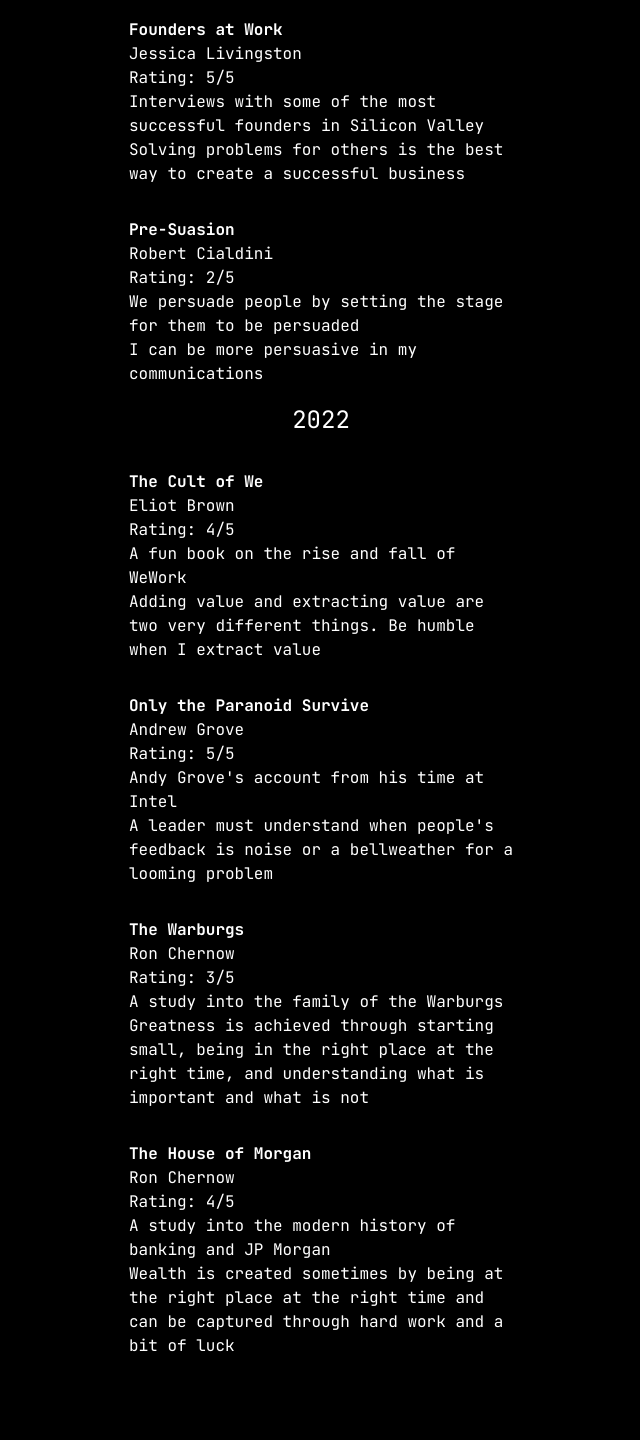
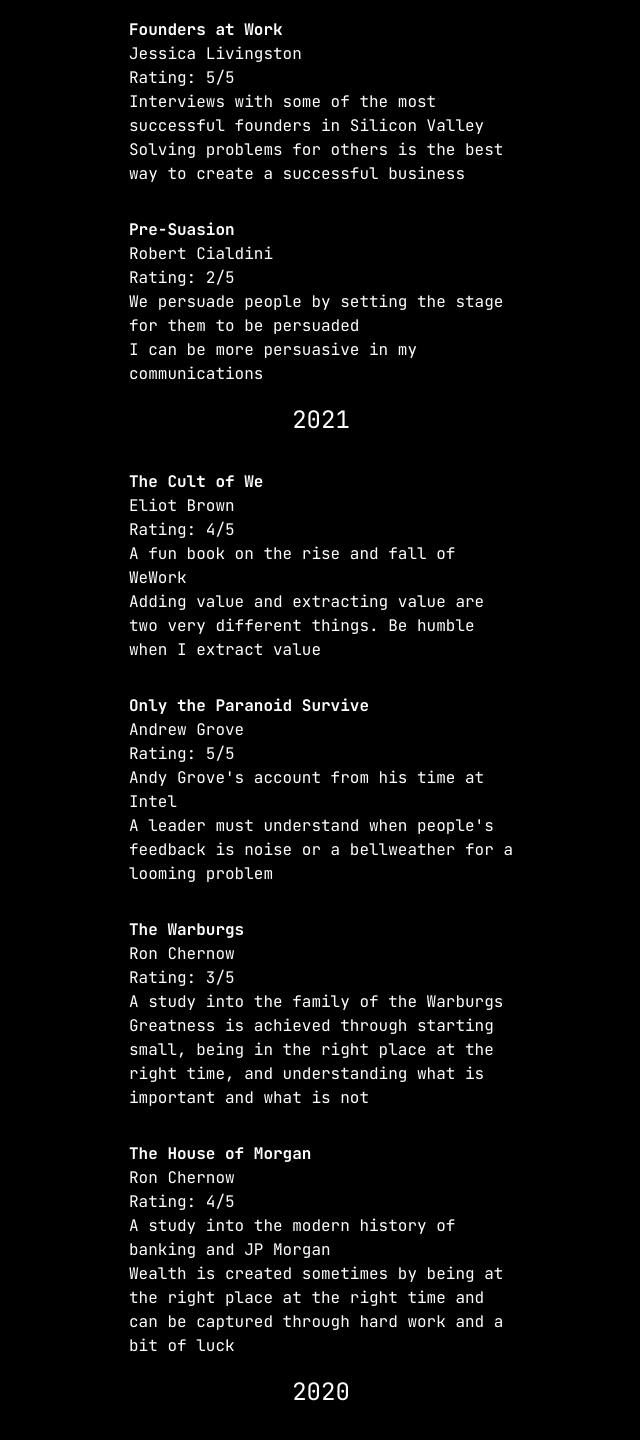
Before and after one commit to hwsimmons17/personal-site, a Next.js app: page /interests/books in a window 1280 px wide. Shown: the part 8258-9698 px from the top of the page, without its empty margins (319-959 px from the left). Built offline with nearby package versions, Linux system fonts and the light colour scheme.

Commit message:
fix typo

```diff
--- a/src/app/interests/books/page.tsx
+++ b/src/app/interests/books/page.tsx
@@ -463,7 +463,7 @@
         <p>I can be more persuasive in my communications</p>
       </div>
 
-      <h2 className="mt-4">2022</h2>
+      <h2 className="mt-4">2021</h2>
 
       <div className="mt-8 w-96">
         <a href="https://www.amazon.com/Cult-We-Neumann-Startup-Delusion/dp/0593237137/ref=sr_1_1?crid=1WW813E840803&dib=eyJ2IjoiMSJ9.Er0ylscNdtEQEjp3Ro3STLmjYrVxkvpkSQcTS_mV4ZMSZkDTbJxCs16obacGTSOSI32t_iXBNeTVqWWi_9y5UVqiJKxZeNXbIfRXfp-28FzPDjurEQQMzBqGr_--yHaXOfZbpGNJmsgdPB9OBBMhrw.zhBu14gaEqatrSeUD3ubuCIkXTqJCnUo2pO5HmANy10&dib_tag=se&keywords=the+cult+of+we&qid=1705187500&s=books&sprefix=the+cult+of+we%2Cstripbooks%2C193&sr=1-1">
@@ -513,6 +513,8 @@
           time and can be captured through hard work and a bit of luck
         </p>
       </div>
+
+      <h2 className="mt-4">2020</h2>
     </main>
   );
 }
```
